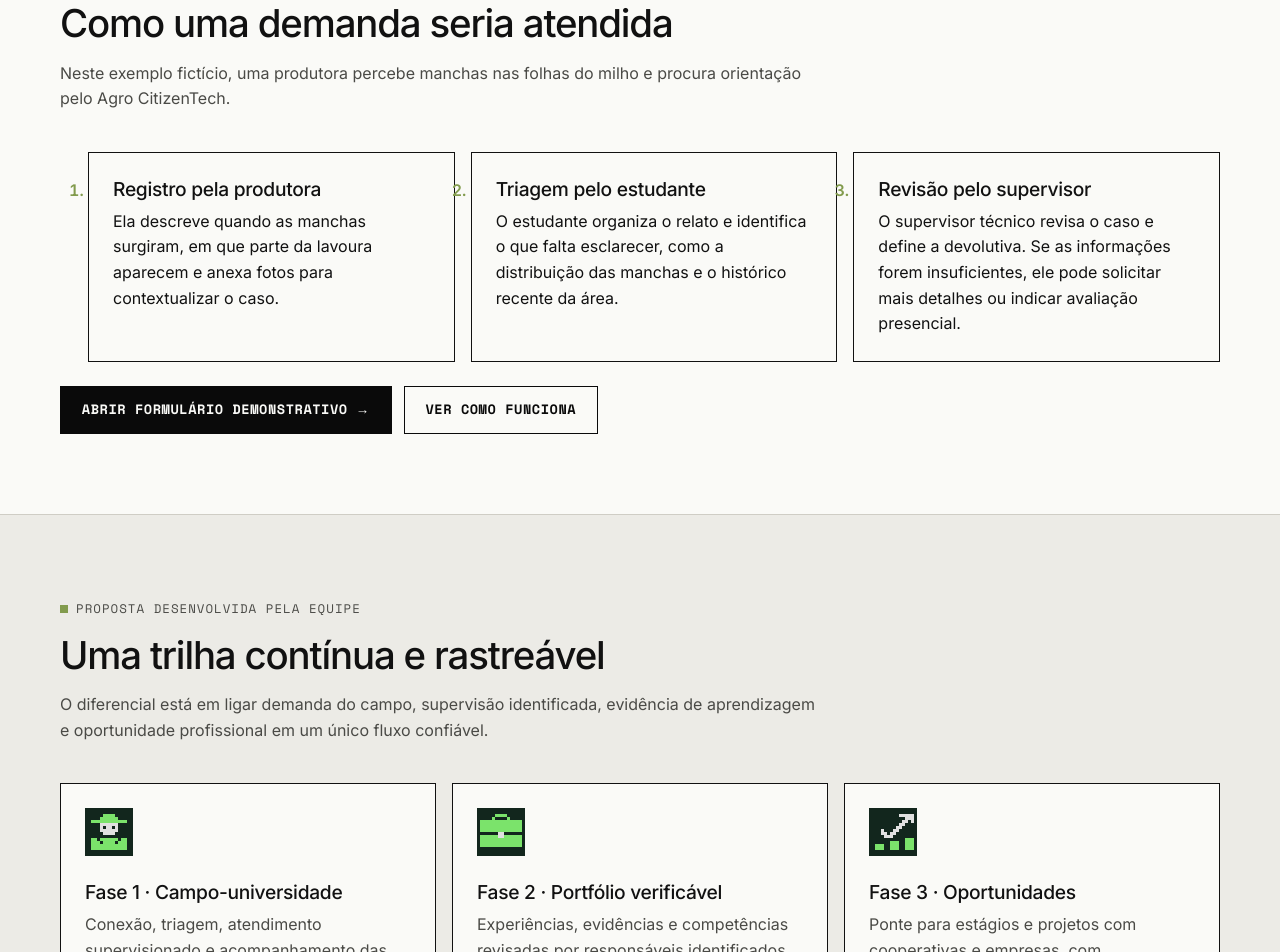
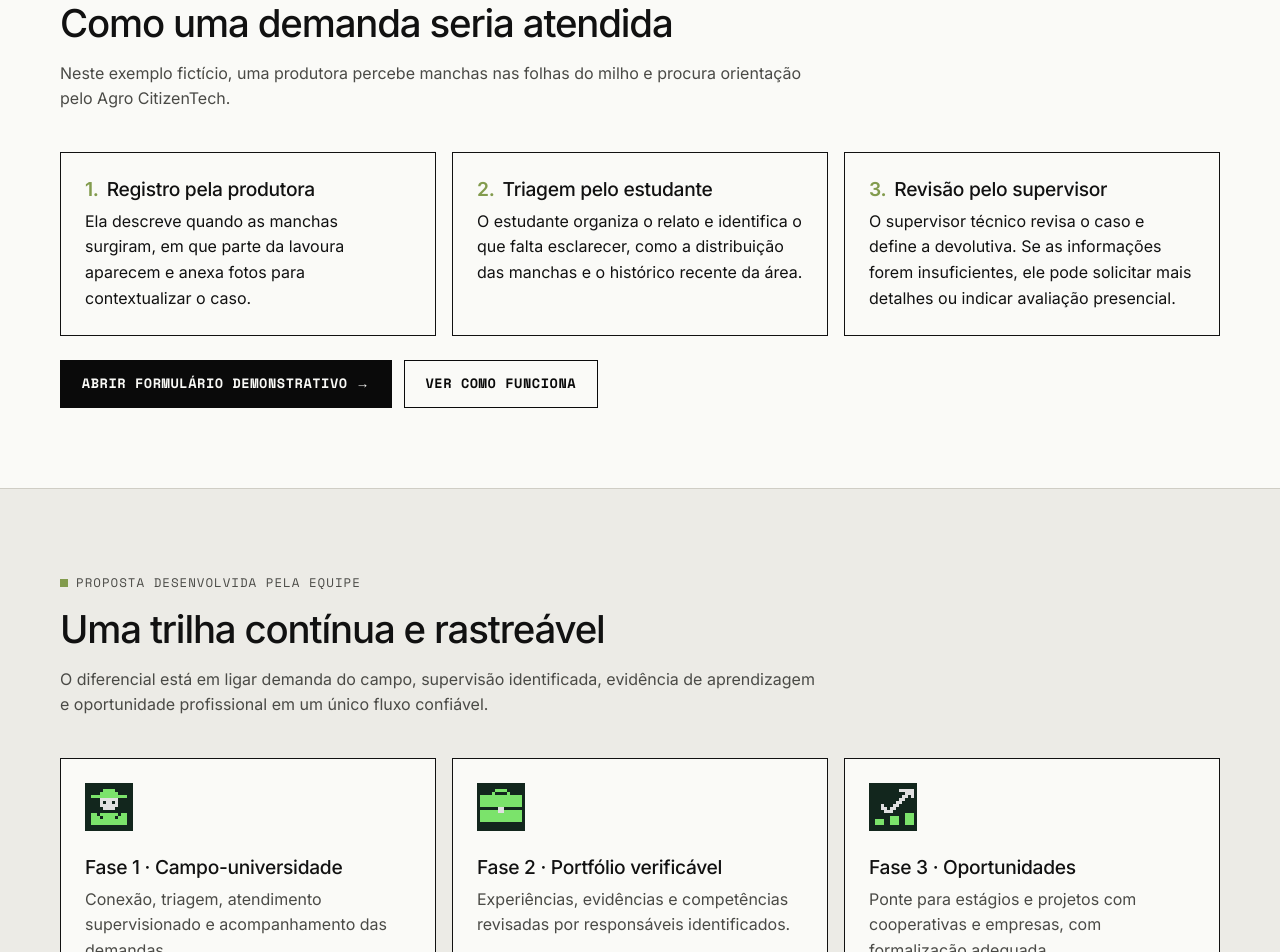
Before and after one commit to ryanjeimysson/agro-citizentech, a plain HTML site: page sobre.html in a window 1280 px wide. Shown: the part 1609-2561 px from the top of the page. Drawn offline with nearby package versions, Linux system fonts and the light colour scheme.

Commit message:
feat: aprimora a seção de exemplo com melhorias de acessibilidade e estilo

```diff
--- a/sobre.html
+++ b/sobre.html
@@ -13,10 +13,21 @@
   <style>
     .sobre-etapas {
       margin: 0;
-      padding-inline-start: 1.75rem;
+      padding: 0;
     }
 
-    .sobre-etapas li::marker {
+    .sobre-etapas > li {
+      list-style: none;
+    }
+
+    .sobre-etapas h3 {
+      display: flex;
+      align-items: baseline;
+      gap: 0.5rem;
+    }
+
+    .sobre-etapas h3 span {
+      color: var(--cor-oliva);
       font-weight: 700;
     }
 
@@ -116,17 +127,17 @@
           <h2 id="exemplo-titulo">Como uma demanda seria atendida</h2>
           <p class="texto-suave">Neste exemplo fictício, uma produtora percebe manchas nas folhas do milho e procura orientação pelo Agro CitizenTech.</p>
         </div>
-        <ol class="grade grade--3 sobre-etapas">
+        <ol class="grade grade--3 sobre-etapas" role="list">
           <li class="card">
-            <h3>Registro pela produtora</h3>
+            <h3><span aria-hidden="true">1.</span> Registro pela produtora</h3>
             <p>Ela descreve quando as manchas surgiram, em que parte da lavoura aparecem e anexa fotos para contextualizar o caso.</p>
           </li>
           <li class="card">
-            <h3>Triagem pelo estudante</h3>
+            <h3><span aria-hidden="true">2.</span> Triagem pelo estudante</h3>
             <p>O estudante organiza o relato e identifica o que falta esclarecer, como a distribuição das manchas e o histórico recente da área.</p>
           </li>
           <li class="card">
-            <h3>Revisão pelo supervisor</h3>
+            <h3><span aria-hidden="true">3.</span> Revisão pelo supervisor</h3>
             <p>O supervisor técnico revisa o caso e define a devolutiva. Se as informações forem insuficientes, ele pode solicitar mais detalhes ou indicar avaliação presencial.</p>
           </li>
         </ol>
```
